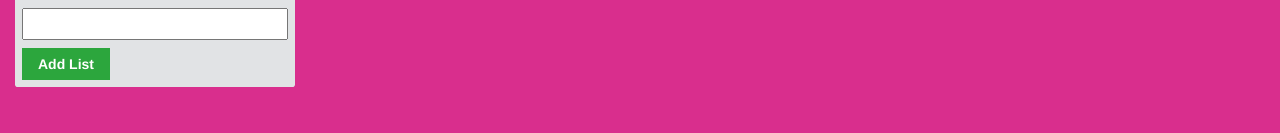
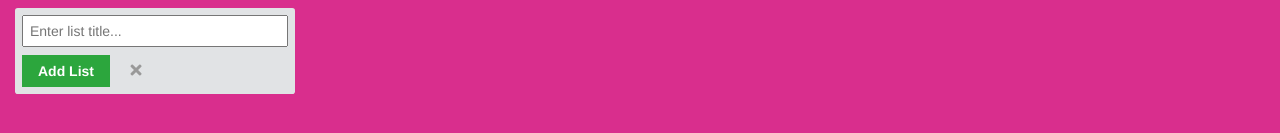
Before and after one commit to natichan/Trello, a website: page index.html in a window 1280 px wide. Both pictures are taken after a click on the button "Add a list". Shown: the part 121-254 px from the top of the page. Drawn offline with nearby package versions, Linux system fonts and the light colour scheme.

Commit message:
estilo de input listo con icono

```diff
--- a/assets/css/main.css
+++ b/assets/css/main.css
@@ -73,6 +73,7 @@ nav{
 }
 header{
     margin-left: 0px;
+    margin-bottom: 0.9%;
 }
 .fa-star, .fa-lock, .fa-ellipsis-h{
     height: 20px;
--- a/assets/css/styleList.css
+++ b/assets/css/styleList.css
@@ -1,15 +1,13 @@
 .styleButtonList{
     background-color: #2ca63d;
     color: white;
-    border: none;
-    cursor: pointer;
     display: inline-block;
     font-weight: 700;
     line-height: 20px;
     margin: 8px 4px 0 0;
     padding: 6px 16px;
     text-align: center;
-    font-family: Helvetica Neue,Arial,Helvetica,sans-serif;
+    font-family: Helvetica, sans-serif;
     font-size: 14px;
 }
 .list{
@@ -17,7 +15,6 @@
     width: 20em;
     padding: 7px;
     border: none;
-    color: hsla(0,0%,100%,.7);
     font-family: Helvetica, sans-serif;
     font-size: 14px;
     line-height: 20px;
@@ -28,4 +25,25 @@ input{
     width: 19em;
     height: 32px;
     margin: 4px 0 0;
+    margin-top: 0%
 }
+.buttonDeleteStyle{
+    background: none;
+}
+.fa-times{
+    height: 32px;
+    font-size: 16px;
+    line-height: 32px;
+    width: 32px;
+    color: #999;
+}
+.fa-times:hover{
+    color: black;
+    opacity: 0.8;
+}
+.styleButtonList, .fa-times{
+    cursor: pointer;
+}
+.styleButtonList, .buttonDeleteStyle{
+    border: none;
+}
--- a/src/views/view.js
+++ b/src/views/view.js
@@ -8,15 +8,24 @@ function createNewInput() {
 
 function createTodoList() {
     const containerList = document.getElementsByClassName('list')[0];
-    const inputList = document.createElement('input')
-    const buttonAddList = document.createElement('button')
-    const nameButtonAddList = document.createTextNode('Add List')
+    const inputList = document.createElement('input');
+    const buttonAddList = document.createElement('button');
+    const nameButtonAddList = document.createTextNode('Add List');
+    const buttonDelete = document.createElement('button');
+    const iconDelete = document.createElement('i');
 
     inputList.setAttribute('class', 'inputList');
+    inputList.setAttribute('placeholder', ' Enter list title...');
+
     inputList.type = 'text';
     buttonAddList.setAttribute('class', 'styleButtonList')
+    buttonDelete.setAttribute('class', 'buttonDeleteStyle')
+    iconDelete.setAttribute('class', 'fas fa-times')
+    // buttonAddList.onclick = function() { runCommand() };
 
     containerList.appendChild(inputList);
     containerList.appendChild(buttonAddList);
     buttonAddList.appendChild(nameButtonAddList);
+    containerList.appendChild(buttonDelete);
+    buttonDelete.appendChild(iconDelete);
 }
```
